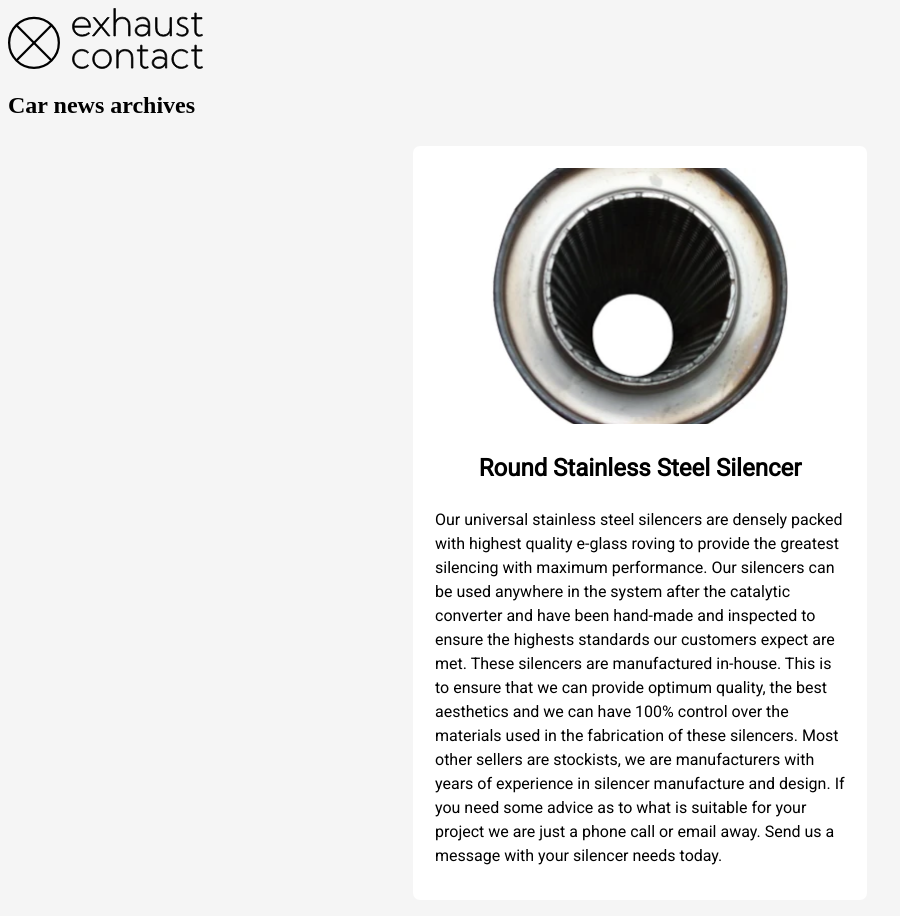
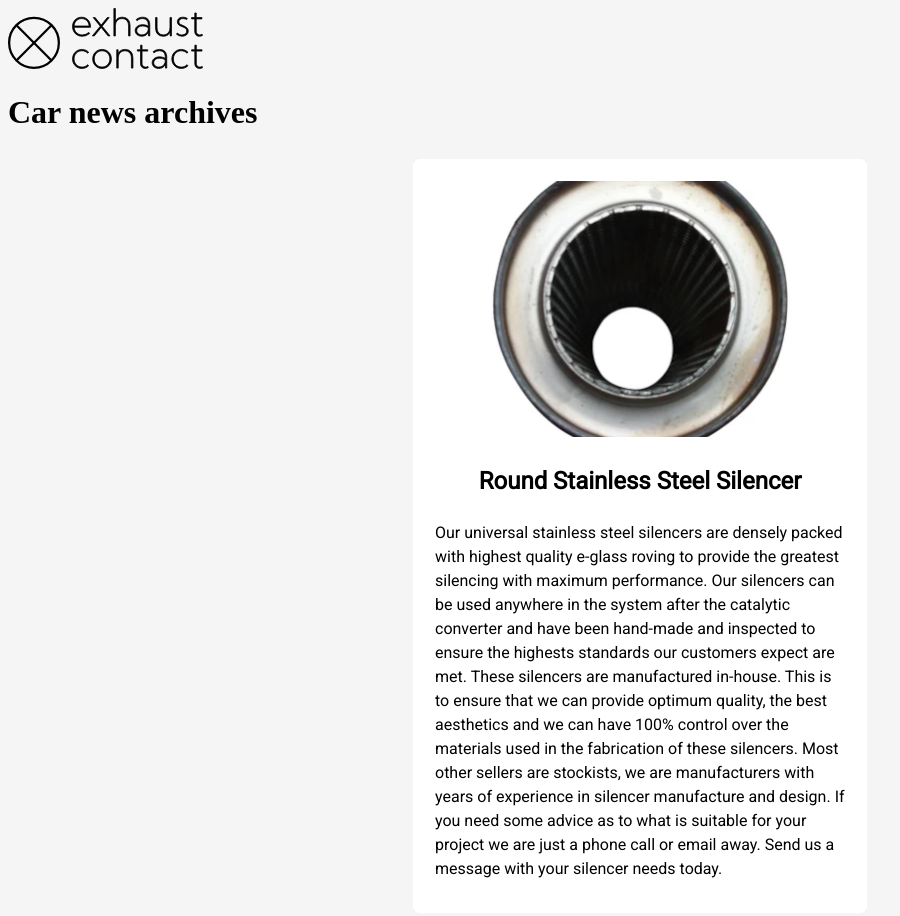
Before and after one commit to SOS-RB1/source, a plain HTML site: page car_news_archives.html in a window 1280 px wide. Shown: the whole page, without its empty margins (0-900 px from the left). Drawn offline with Linux system fonts and the light colour scheme.

Commit message:
Update car_news_archives.html

```diff
--- a/car_news_archives.html
+++ b/car_news_archives.html
@@ -19,7 +19,7 @@
         </a>
     </div>
 
-    <h2>Car news archives</h2>
+    <h1>Car news archives</h1>
 
     <div class="container">
         <a href="https://www.everyexhaustpart.com/cart/custom-made-silencers/4-round-stainless-steel-silencer.html" class="card">
```
